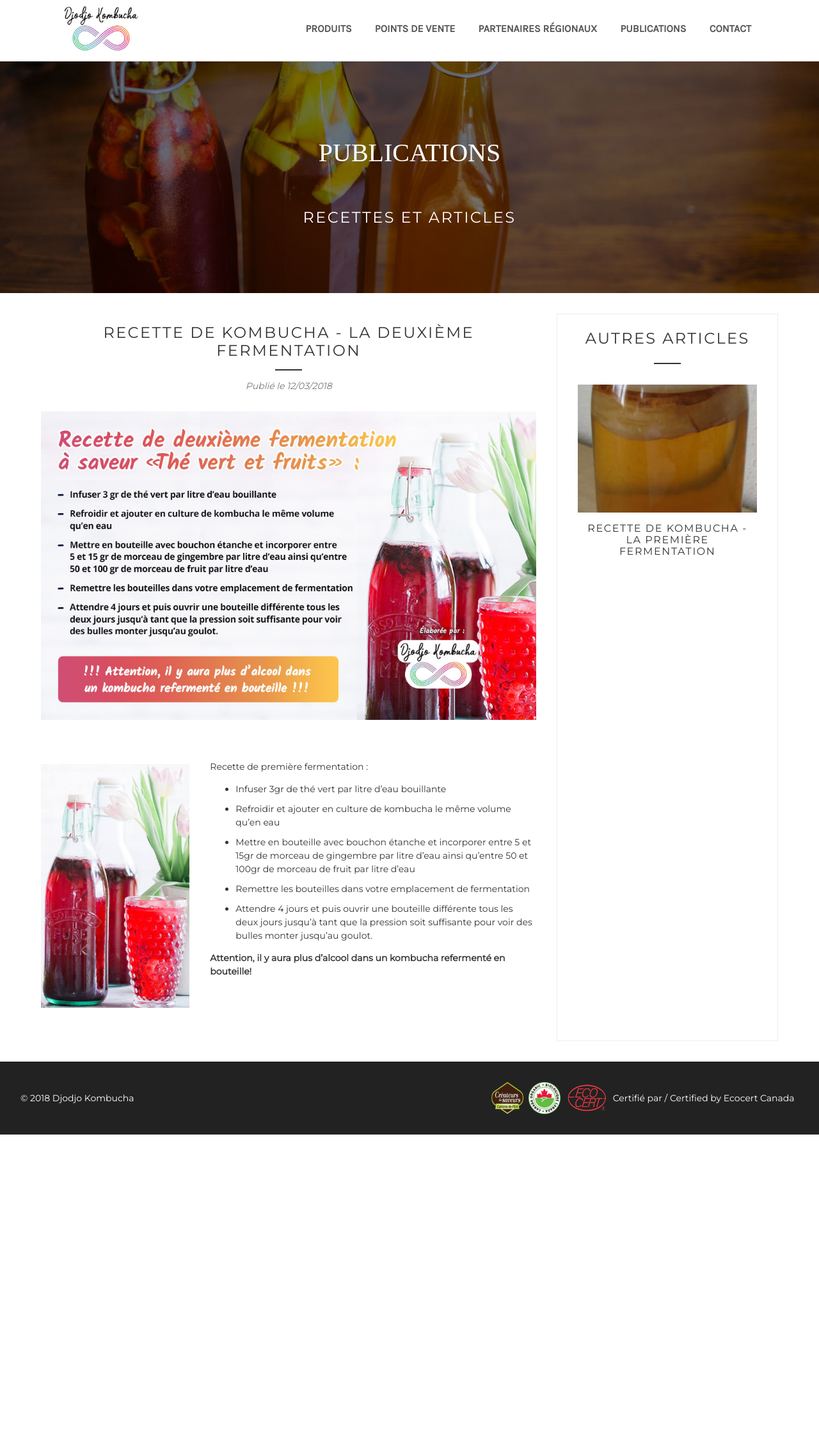
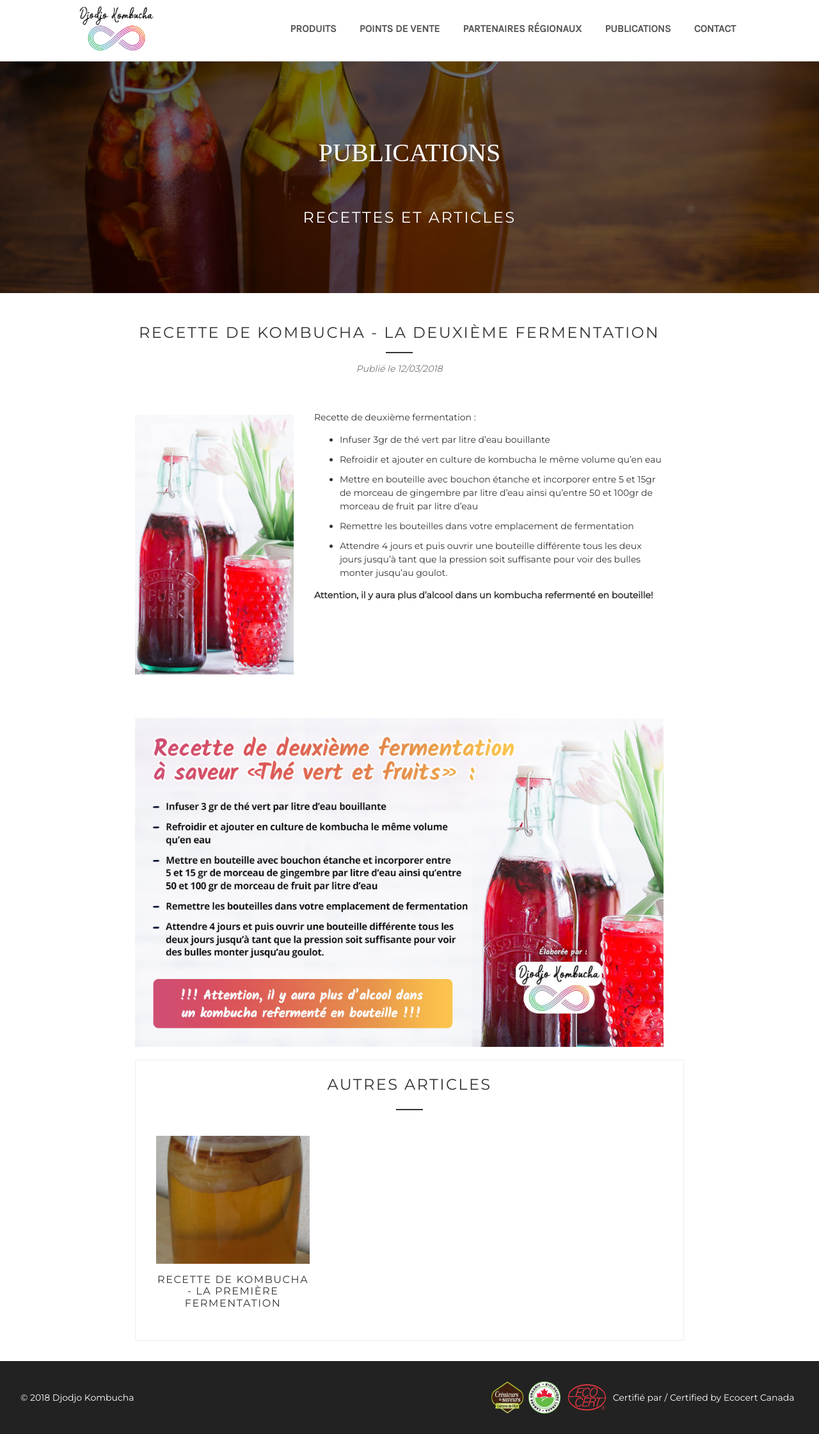
Before and after one commit to ouarez/djodjo-jekyll, a Jekyll site: the page built from _publications/deuxieme-fermentation.md, in a window 1280 px wide. Shown: the whole page at 64% size. Built offline with Jekyll 4.4.1, drawn with Linux system fonts in a browser that asks for light colours; nearby versions of some CDN libraries; some web fonts are replaced; a script that is not in the unit is left out; before the commit the page ends 1773 px from its top, so only the background shows below that.

Commit message:
publications

```diff
--- a/_layouts/publication.html
+++ b/_layouts/publication.html
@@ -5,29 +5,36 @@ layout: default
 
 <main class="container pv3 ph3 pv4-l ph5-l flex flex-wrap">
 
-  <div class="w-100 w-70-l publication flex flex-wrap pr4">
+  <div class="w-100 w-80-l publication flex flex-wrap pr4 ml-auto mr-auto">
     <div class="w-100">
       <h2 class="ttu tracked f3 tc mv3">{{page.post_title}}</h2>
       <hr/>
       <span class="db f6 gray i tc mv3">Publié le 12/03/2018 {{page.post_date}}</span>
-      <img class="mv3" src="{{page.recette_image}}" alt="{{page.post_title}}"/>
     </div>
+
     <div class="w-100 w-30-l mv4 pv3">
       <img src="{{page.post_image}}" alt="{{page.post_title}}"/>
     </div>
     <div class="w-100 w-70-l mv4 pl4 f6">
       {{content}}
     </div>
+
+    <div class="w-100">
+      <img class="mv3" src="{{page.recette_image}}" alt="{{page.post_title}}"/>
+    </div>
+
   </div>
 
-  <div class="w-100 w-30-l ph3 tc ba b--light-gray publication-thumb">
+  <div class="w-100 w-80-l ph3 tc ba b--light-gray publication-thumb ml-auto mr-auto">
     <h2 class="ttu tracked f3">Autres articles</h2>
     <hr/>
-  {% for item in site.publications %}
 
-    {% if item.post_title != page.post_title %}
-      <div class="w-100 mv3 pa3">
-        <div class="post-image cover w-100" style="background-image:url('{{item.post_image}}')">
+    <div class="flex flex-wrap">
+    {% for item in site.publications %}
+
+      {% if item.post_title != page.post_title %}
+      <div class="w-100 w-33-l mv3 pa3">
+        <div class="w-100 post-image cover" style="background-image:url('{{item.post_image}}')">
           <a class="link" href="{{item.url}}" alt="{{item.title}}"></a>
         </div>
         <div class="w-100 tc mv3">
@@ -36,9 +43,11 @@ layout: default
           </a>
         </div>
       </div>
-    {% endif %}
+      {% endif %}
 
-  {% endfor %}
+    {% endfor %}
+    </div>
+
   </div>
 
 </main>
--- a/_publications/deuxieme-fermentation.md
+++ b/_publications/deuxieme-fermentation.md
@@ -8,7 +8,7 @@ post_image: /img/deuxieme-fermentation.jpg
 recette_image: /img/recette2.jpg
 description: Cette première recette décrit comment accomplir la première fermentation de kombucha, à l'aide du symbiote (aussi appelé scoby, mère ou champignon).
 ---
-Recette de première fermentation :
+Recette de deuxième fermentation :
 
 - Infuser 3gr de thé vert par litre d’eau bouillante
 - Refroidir et ajouter en culture de kombucha le même volume qu’en eau
--- a/css/main.scss
+++ b/css/main.scss
@@ -47,7 +47,7 @@ body {
 }
 
 .container {
-  max-width:1280px;
+  max-width:1200px;
   margin-left:auto;
   margin-right:auto;
 }
```
